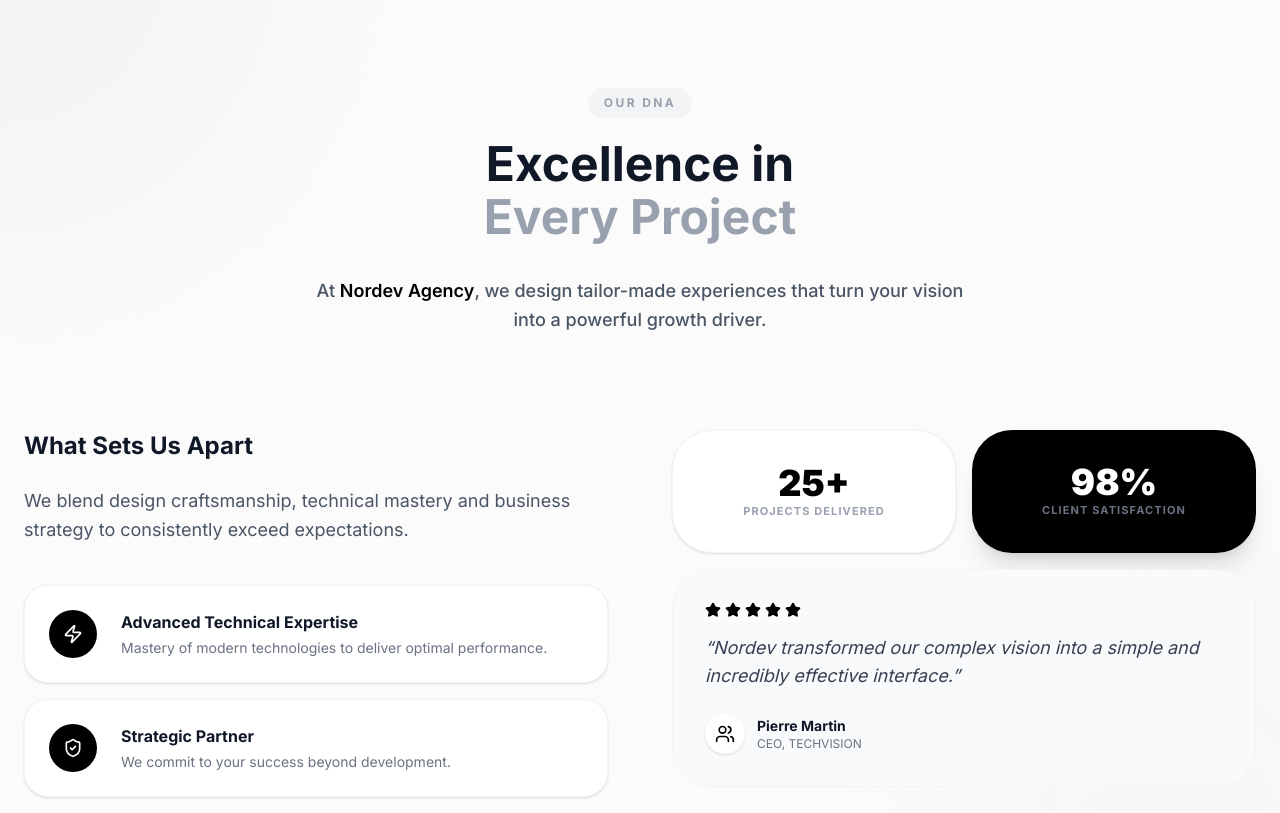
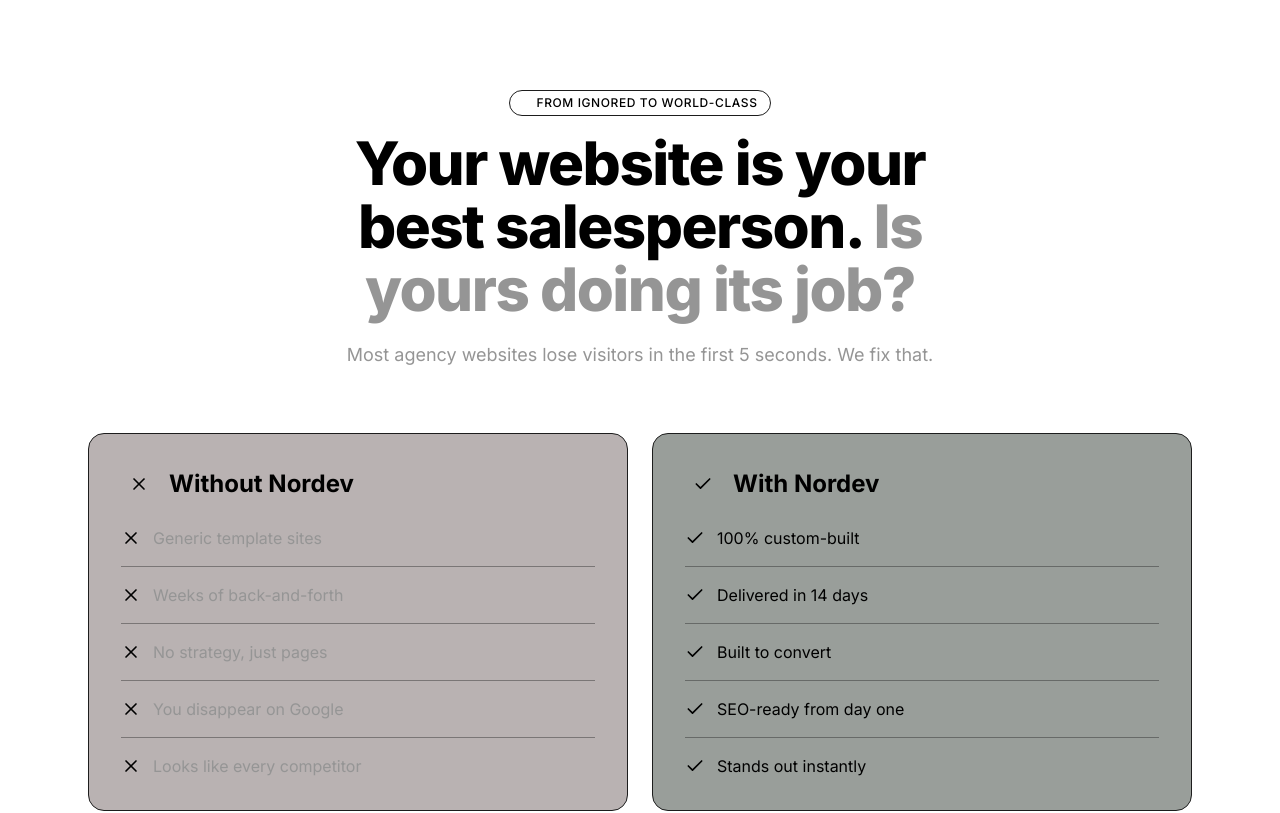
Before and after one commit to freddymk313/nordevagency, a Next.js app: page / in a window 1280 px wide. Shown: the part 980-1793 px from the top of the page. Built offline with nearby package versions, Linux system fonts and the light colour scheme; no server answers.

Commit message:
comparaison ok

```diff
--- a/app/page.tsx
+++ b/app/page.tsx
@@ -8,6 +8,7 @@
 import { WhatsappBtn } from "@/components/WhatsappBtn"
 import Pricing from "@/components/Pricing"
 import TrustedBy from "@/components/TrustedBy"
+import { Comparison } from "@/components/Comparison"
 
 export default function Home() {
   return (
@@ -15,7 +16,7 @@
       {/* <Header /> */}
       <Hero />
       <TrustedBy />
-      <About />
+      <Comparison />
       <Portfolio />
       <Testimonials />
       <FinalCTA />
--- /dev/null
+++ b/components/Comparison.tsx
@@ -0,0 +1,93 @@
+"use client"
+import { motion } from "framer-motion";
+import { Check, X } from "lucide-react";
+import SectionHeading from "./SectionHeading";
+
+const without = [
+  "Generic template sites",
+  "Weeks of back-and-forth",
+  "No strategy, just pages",
+  "You disappear on Google",
+  "Looks like every competitor",
+];
+const withN = [
+  "100% custom-built",
+  "Delivered in 14 days",
+  "Built to convert",
+  "SEO-ready from day one",
+  "Stands out instantly",
+];
+
+export function Comparison() {
+  return (
+    <section className="relative py-24 sm:py-32">
+      <div className="mx-auto max-w-6xl px-4 sm:px-6">
+        <SectionHeading
+          eyebrow="From ignored to world-class"
+          title={<>Your website is your best salesperson. <span className="text-muted-foreground">Is yours doing its job?</span></>}
+          subtitle="Most agency websites lose visitors in the first 5 seconds. We fix that."
+        />
+
+        <div className="mt-16 grid gap-6 md:grid-cols-2">
+          <Card variant="bad" title="Without Nordev" items={without} />
+          <Card variant="good" title="With Nordev" items={withN} />
+        </div>
+      </div>
+    </section>
+  );
+}
+
+function Card({
+  variant,
+  title,
+  items,
+}: {
+  variant: "bad" | "good";
+  title: string;
+  items: string[];
+}) {
+  const isGood = variant === "good";
+  return (
+    <motion.div
+      initial={{ opacity: 0, y: 30 }}
+      whileInView={{ opacity: 1, y: 0 }}
+      viewport={{ once: true, amount: 0.2 }}
+      transition={{ duration: 0.6 }}
+      className={`relative overflow-hidden rounded-2xl border p-8 ${
+        isGood
+          ? "border-brand/30 bg-[oklch(0.13_0.04_152_/_0.4)]"
+          : "border-destructive/20 bg-[oklch(0.13_0.05_27_/_0.3)]"
+      }`}
+    >
+      <div className="mb-6 flex items-center gap-3">
+        <div
+          className={`flex h-9 w-9 items-center justify-center rounded-full ${
+            isGood ? "bg-brand text-brand-foreground" : "bg-destructive/20 text-destructive"
+          }`}
+        >
+          {isGood ? <Check className="h-5 w-5" /> : <X className="h-5 w-5" />}
+        </div>
+        <h3 className="font-display text-2xl font-bold">{title}</h3>
+      </div>
+      <ul className="space-y-4">
+        {items.map((item, i) => (
+          <motion.li
+            key={item}
+            initial={{ opacity: 0, x: isGood ? 20 : -20 }}
+            whileInView={{ opacity: 1, x: 0 }}
+            viewport={{ once: true, amount: 0.4 }}
+            transition={{ delay: i * 0.08, duration: 0.5 }}
+            className="flex items-start gap-3 border-b border-border/40 pb-4 text-base last:border-b-0 last:pb-0"
+          >
+            {isGood ? (
+              <Check className="mt-0.5 h-5 w-5 shrink-0 text-brand" />
+            ) : (
+              <X className="mt-0.5 h-5 w-5 shrink-0 text-destructive/80" />
+            )}
+            <span className={isGood ? "text-foreground" : "text-muted-foreground"}>{item}</span>
+          </motion.li>
+        ))}
+      </ul>
+    </motion.div>
+  );
+}
--- /dev/null
+++ b/components/SectionHeading.tsx
@@ -0,0 +1,37 @@
+import { motion } from "framer-motion";
+import type { ReactNode } from "react";
+
+export default function SectionHeading({
+  eyebrow,
+  title,
+  subtitle,
+  align = "center",
+}: {
+  eyebrow?: string;
+  title: ReactNode;
+  subtitle?: ReactNode;
+  align?: "center" | "left";
+}) {
+  return (
+    <motion.div
+      initial={{ opacity: 0, y: 24 }}
+      whileInView={{ opacity: 1, y: 0 }}
+      viewport={{ once: true, amount: 0.3 }}
+      transition={{ duration: 0.7, ease: "easeOut" }}
+      className={`max-w-3xl ${align === "center" ? "mx-auto text-center" : ""}`}
+    >
+      {eyebrow && (
+        <div className={`mb-4 inline-flex items-center gap-2 rounded-full border border-border bg-surface px-3 py-1 text-xs font-medium uppercase tracking-wider text-brand`}>
+          <span className="h-1.5 w-1.5 rounded-full bg-brand" />
+          {eyebrow}
+        </div>
+      )}
+      <h2 className="font-display text-balance text-4xl font-extrabold leading-[1.05] tracking-tight sm:text-5xl lg:text-6xl">
+        {title}
+      </h2>
+      {subtitle && (
+        <p className="mt-5 text-balance text-base text-muted-foreground sm:text-lg">{subtitle}</p>
+      )}
+    </motion.div>
+  );
+}
```
